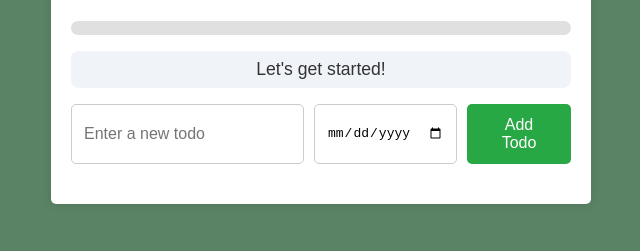
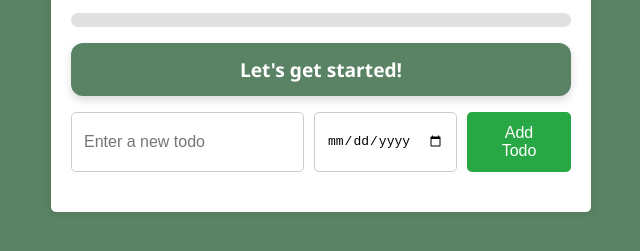
Before and after one commit to Mialmadsen/bdeFinalProject, a website built with Vite: page index.html in a window 1280 px wide. Shown: the part 369-620 px from the top of the page, without its empty margins (319-959 px from the left). Built offline with nearby package versions, Linux system fonts and the light colour scheme.

Commit message:
style(motivational-message): improve visual appearance of motivation messages

```diff
--- a/src/style.css
+++ b/src/style.css
@@ -97,21 +97,24 @@ h1 {
 
 
 /* Motivational Message */
+
 #motivation-container {
   text-align: center;
   margin: 1rem auto;
-  font-family: Arial, sans-serif;
+  font-family: 'Segoe UI', Tahoma, Geneva, Verdana, sans-serif;
 }
 
 #motivation-message {
-  font-size: 1.1rem;
-  font-weight: 500;
-  color: #333;
-  padding: 0.5rem 1rem;
-  border-radius: 8px;
-  background-color: #f0f4f8;
+  font-size: 1.2rem;
+  font-weight: 600;
+  color: #ffffff;
+  background: #5A8264;
+  padding: 0.8rem 1.2rem;
+  border-radius: 12px;
+  box-shadow: 0 4px 8px rgba(0,0,0,0.15);
   max-width: 500px;
   margin: 0 auto;
+  transition: background 0.3s ease, transform 0.3s ease;
 }
 
 /* TODO FORM */
```
